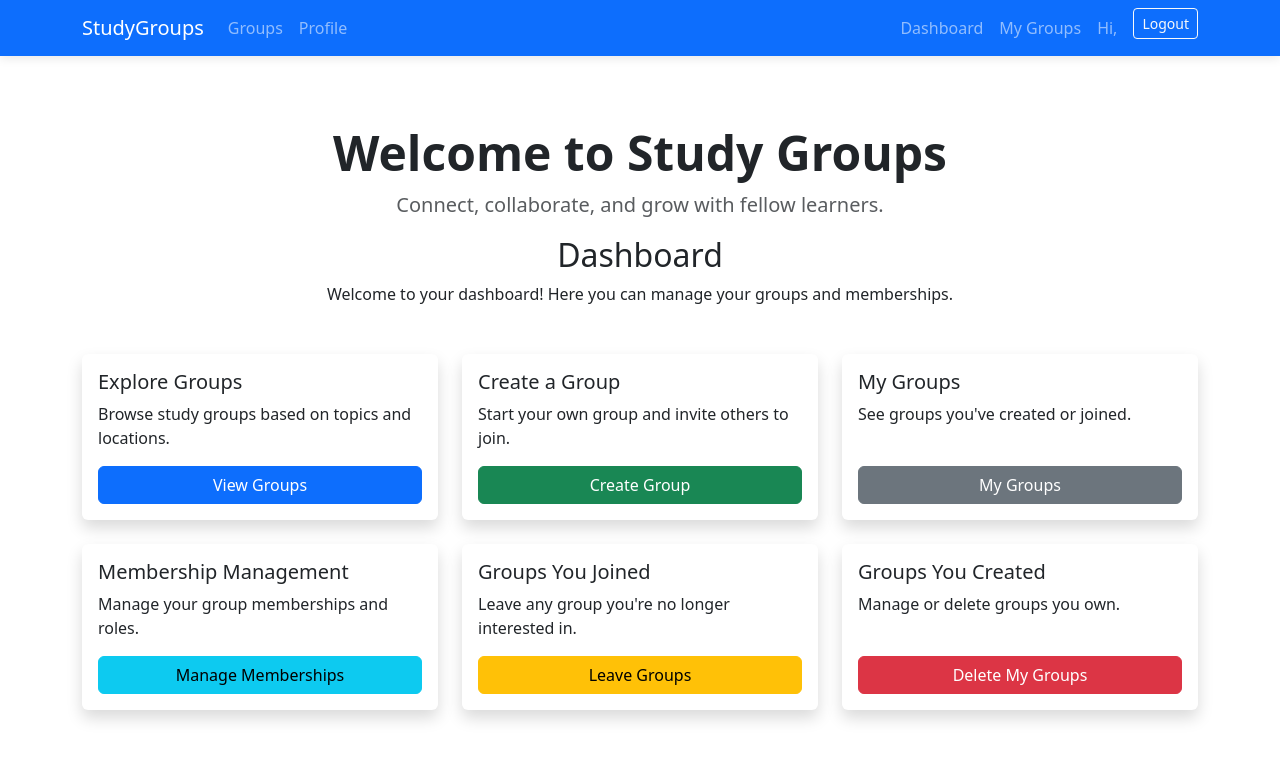
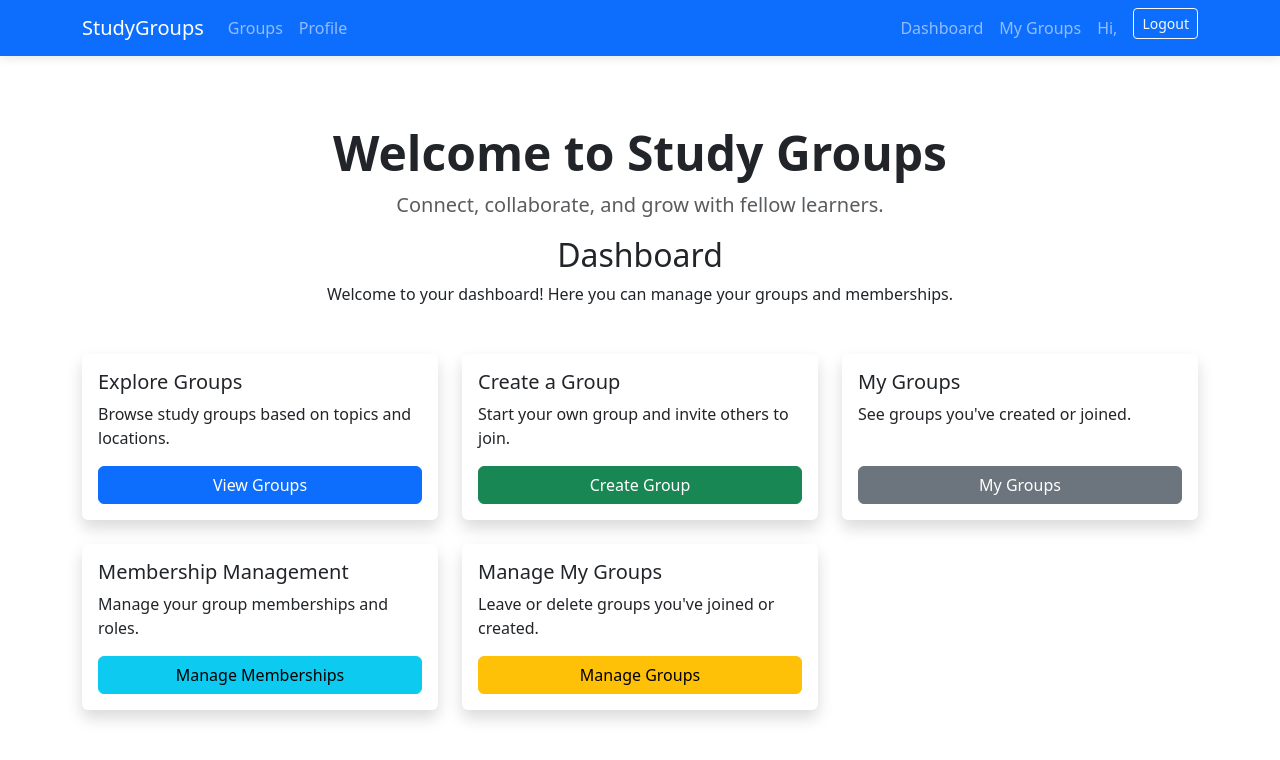
Before and after one commit to cjchichi/End-Phase-4-Project, a React (Create React App) app in the folder study-group-frontend/: page / in a window 1280 px wide. Shown: the top 760 px of the page. Built offline with nearby package versions, Linux system fonts and the light colour scheme; sample sign-in values are in the browser's storage.

Commit message:
dashboard

```diff
--- a/study-group-frontend/src/pages/dashboard/DashboardPage.js
+++ b/study-group-frontend/src/pages/dashboard/DashboardPage.js
@@ -295,26 +295,16 @@ const Dashboard = () => {
             </div>
           </div>
         </div>
-        {/* Joined Groups */}
-        <div className="col-md-4">
-          <div className="card shadow border-0 h-100">
-            <div className="card-body d-flex flex-column">
-              <h5 className="card-title">Groups You Joined</h5>
-              <p className="card-text">Leave any group you're no longer interested in.</p>
-              <Link to="/my-groups" className="btn btn-warning mt-auto">Leave Groups</Link>
-            </div>
-          </div>
+
+       {/* Manage My Groups */}
+      <div className="col-md-4">
+        <div className="card shadow border-0 h-100">
+        <div className="card-body d-flex flex-column">
+        <h5 className="card-title">Manage My Groups</h5>
+        <p className="card-text">Leave or delete groups you've joined or created.</p>
+        <Link to="/my-groups" className="btn btn-warning mt-auto">Manage Groups</Link>
         </div>
-
-        {/* Groups You Created */}
-        <div className="col-md-4">
-          <div className="card shadow border-0 h-100">
-            <div className="card-body d-flex flex-column">
-              <h5 className="card-title">Groups You Created</h5>
-              <p className="card-text">Manage or delete groups you own.</p>
-              <Link to="/my-groups" className="btn btn-danger mt-auto">Delete My Groups</Link>
-            </div>
-          </div>
+        </div>
         </div>
       </div>
     </div>
```
